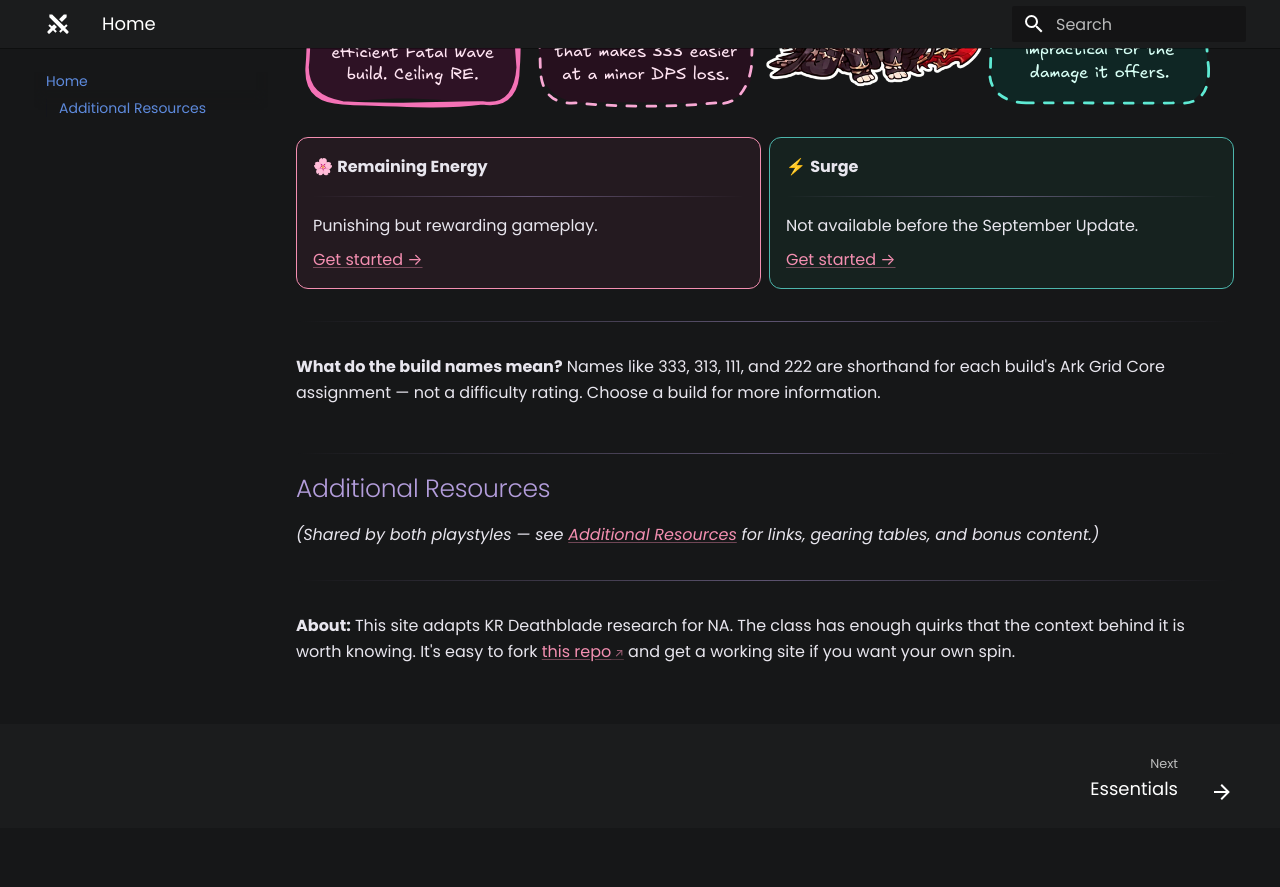
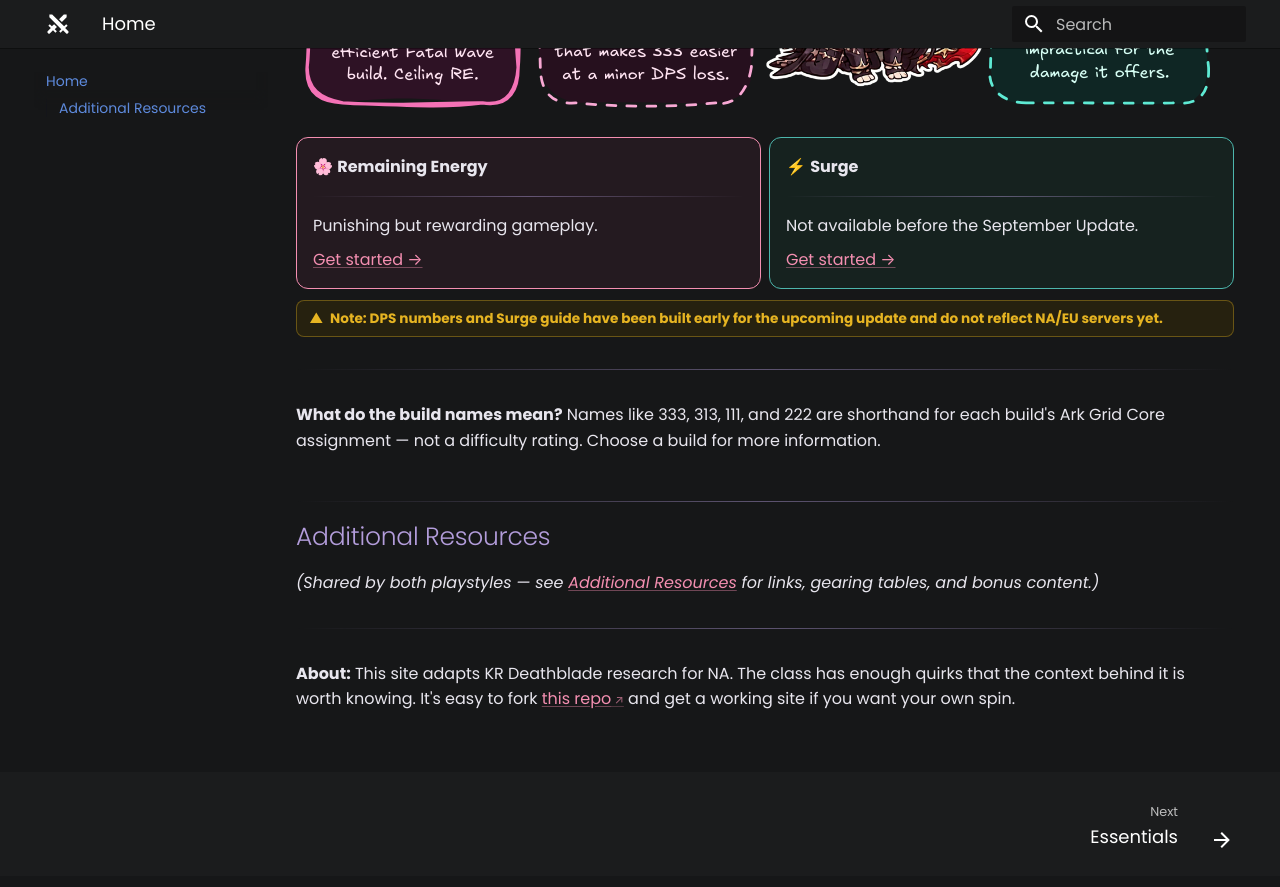
Before and after one commit to interlockme/deathblade, an MkDocs documentation site: the page built from docs/index.md, in a window 1280 px wide and 900 px high, scrolled down 955 px. Shown: the top 887 px of the window. Built offline with MkDocs 1.6.1 and Material for MkDocs 9.7.7, drawn with Linux system fonts in a browser that asks for light colours; plug-ins that fetch from the network failed and are left out; before the commit the page ends 1807 px from its top, so only the background shows below that.

Commit message:
update disclaimers

```diff
--- a/docs/index.md
+++ b/docs/index.md
@@ -22,6 +22,8 @@
 
 </div>
 
+<p class="page-banner page-banner-warning">Note: DPS numbers and Surge guide have been built early for the upcoming update and do not reflect NA/EU servers yet.</p>
+
 ---
 
 **What do the build names mean?** Names like 333, 313, 111, and 222 are shorthand for each build's Ark Grid Core assignment — not a difficulty rating. Choose a build for more information.
```
Also changed, not shown: docs/resources.md (+1 -1 lines), docs/surge/111-classic.md (+1 -1 lines), docs/surge/222-speedy.md (+1 -1 lines), docs/surge/333-blitz.md (+1 -1 lines).
